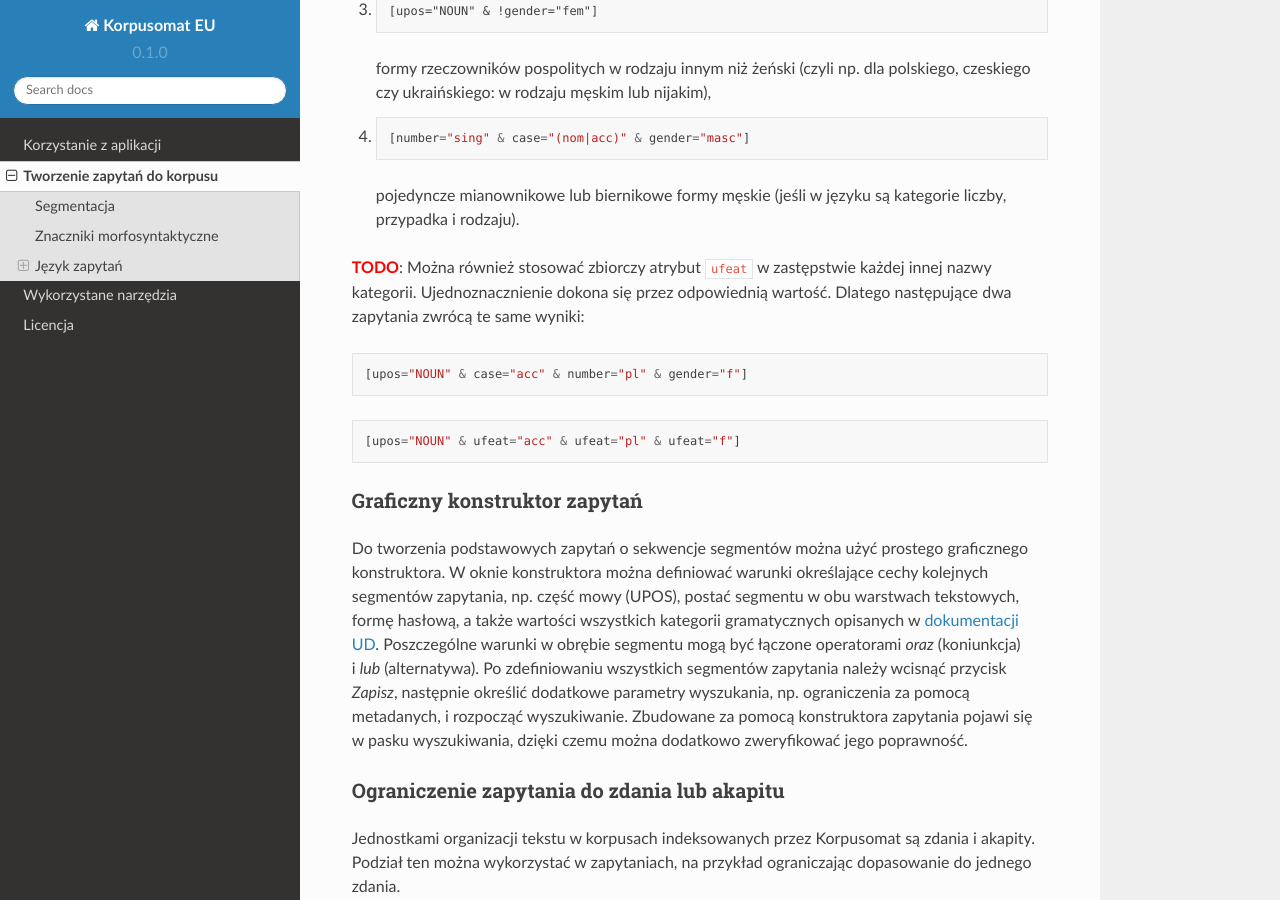
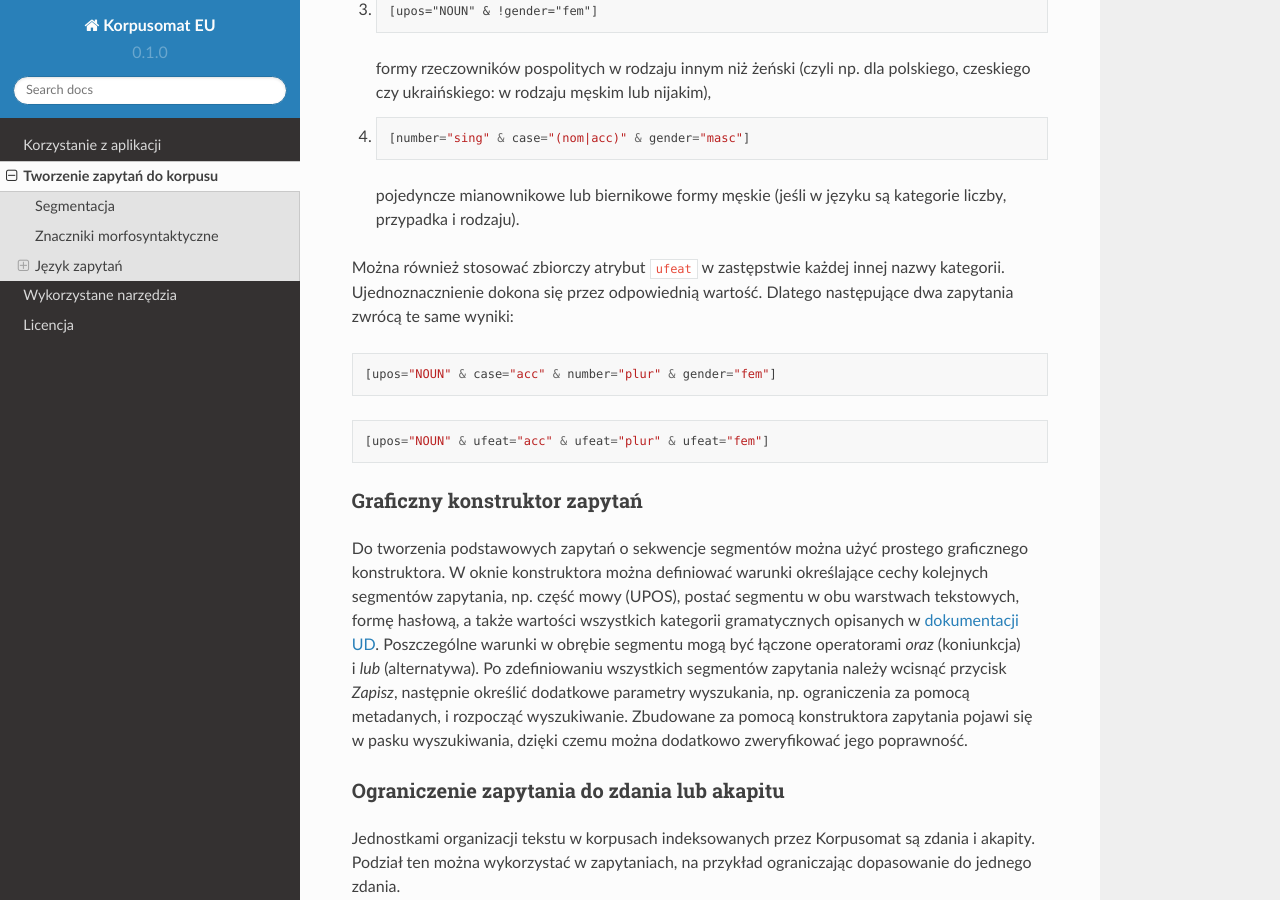
Before and after one commit to ipipan/korpusomat-eu-docs, a Sphinx documentation site: the page built from docs/source/mtas.rst, in a window 1280 px wide and 900 px high, scrolled down 7739 px. Built offline with Sphinx 7.4.7 and the Read the Docs theme 2.0.0, drawn with Linux system fonts in a browser that asks for light colours.

Commit message:
Update mtas.rst

```diff
--- a/docs/source/mtas.rst
+++ b/docs/source/mtas.rst
@@ -384,18 +384,18 @@ A zatem w korpusach dla języków posiadających liczbę gramatyczną możliwe
 
    pojedyncze mianownikowe lub biernikowe formy męskie (jeśli w języku są kategorie liczby, przypadka i rodzaju).
 
-:todo:`TODO`: Można również stosować zbiorczy atrybut ``ufeat``
+Można również stosować zbiorczy atrybut ``ufeat``
 w zastępstwie każdej innej nazwy kategorii. Ujednoznacznienie dokona się przez
 odpowiednią wartość. Dlatego następujące dwa zapytania zwrócą te same
 wyniki:
 
 ::
 
-     [upos="NOUN" & case="acc" & number="pl" & gender="f"]
+     [upos="NOUN" & case="acc" & number="plur" & gender="fem"]
 
 ::
 
-     [upos="NOUN" & ufeat="acc" & ufeat="pl" & ufeat="f"]
+     [upos="NOUN" & ufeat="acc" & ufeat="plur" & ufeat="fem"]
 
 
 Graficzny konstruktor zapytań
```
